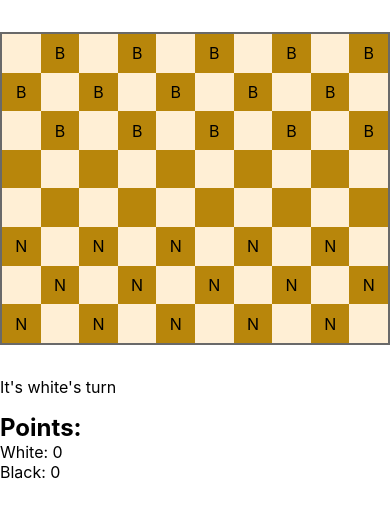
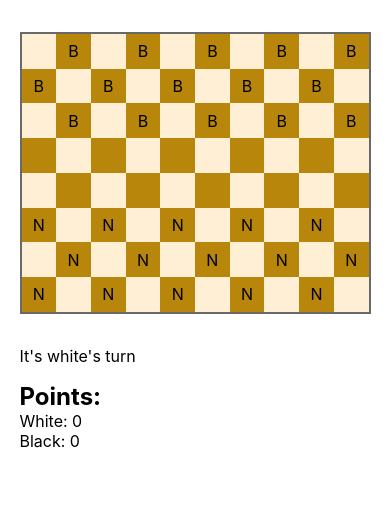
Before and after one commit to livchits/checkers, a React (Vite) app: page / in a window 390 px wide. Shown: the top 518 px of the page. Built offline with nearby package versions, Linux system fonts and the light colour scheme; the HTML template or start-up script is replaced by a standard one.

Commit message:
Changes app styles

```diff
--- a/src/App.css
+++ b/src/App.css
@@ -1,5 +1,5 @@
 main {
-  max-width: 600px;
+  width: clamp(300px, 90%, 600px);
   margin-inline: auto;
 }
 
--- a/src/index.css
+++ b/src/index.css
@@ -11,7 +11,3 @@ body {
   -webkit-font-smoothing: antialiased;
   -moz-osx-font-smoothing: grayscale;
 }
-
-#root {
-  height: 100vh;
-}
```
